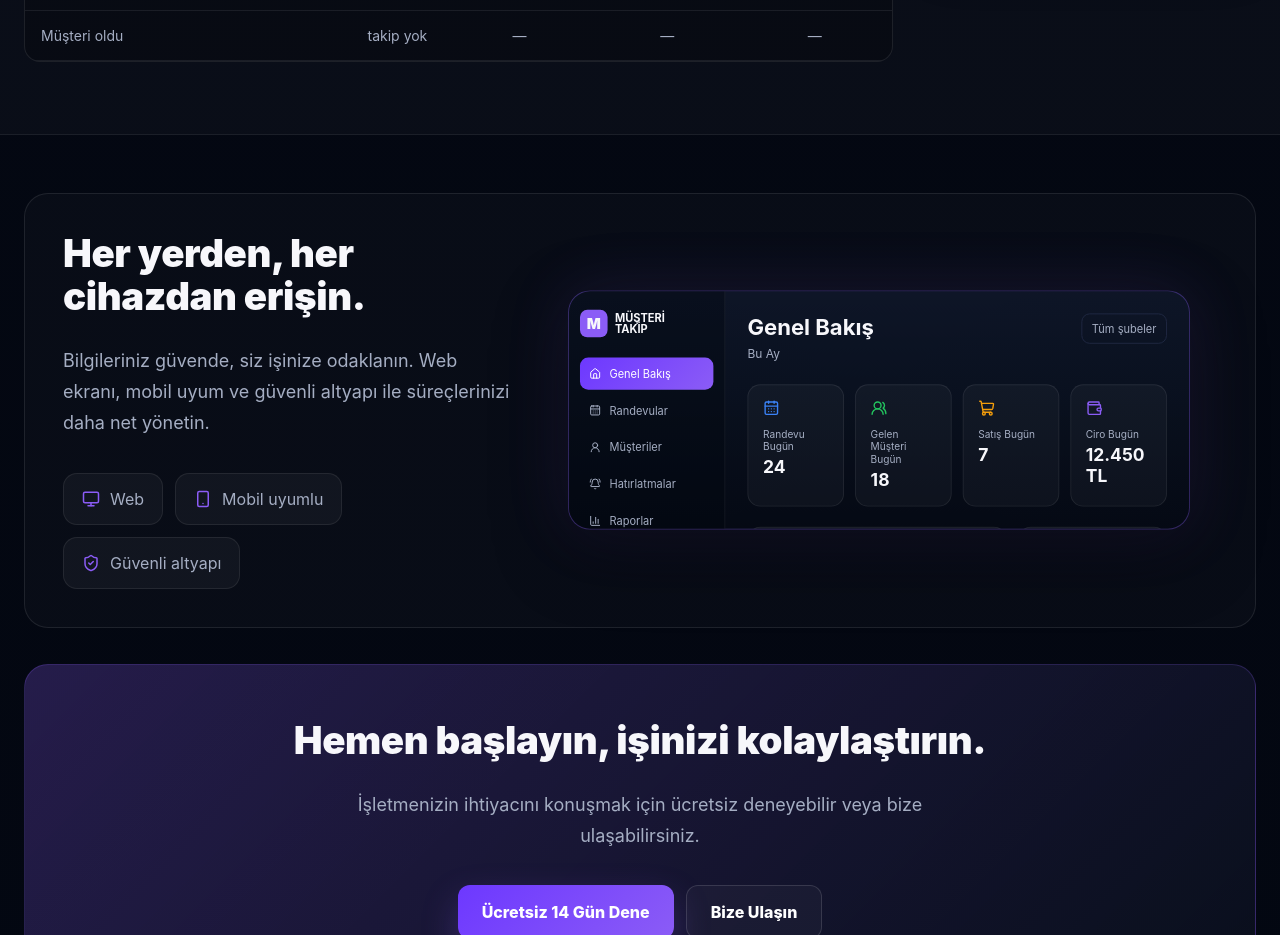
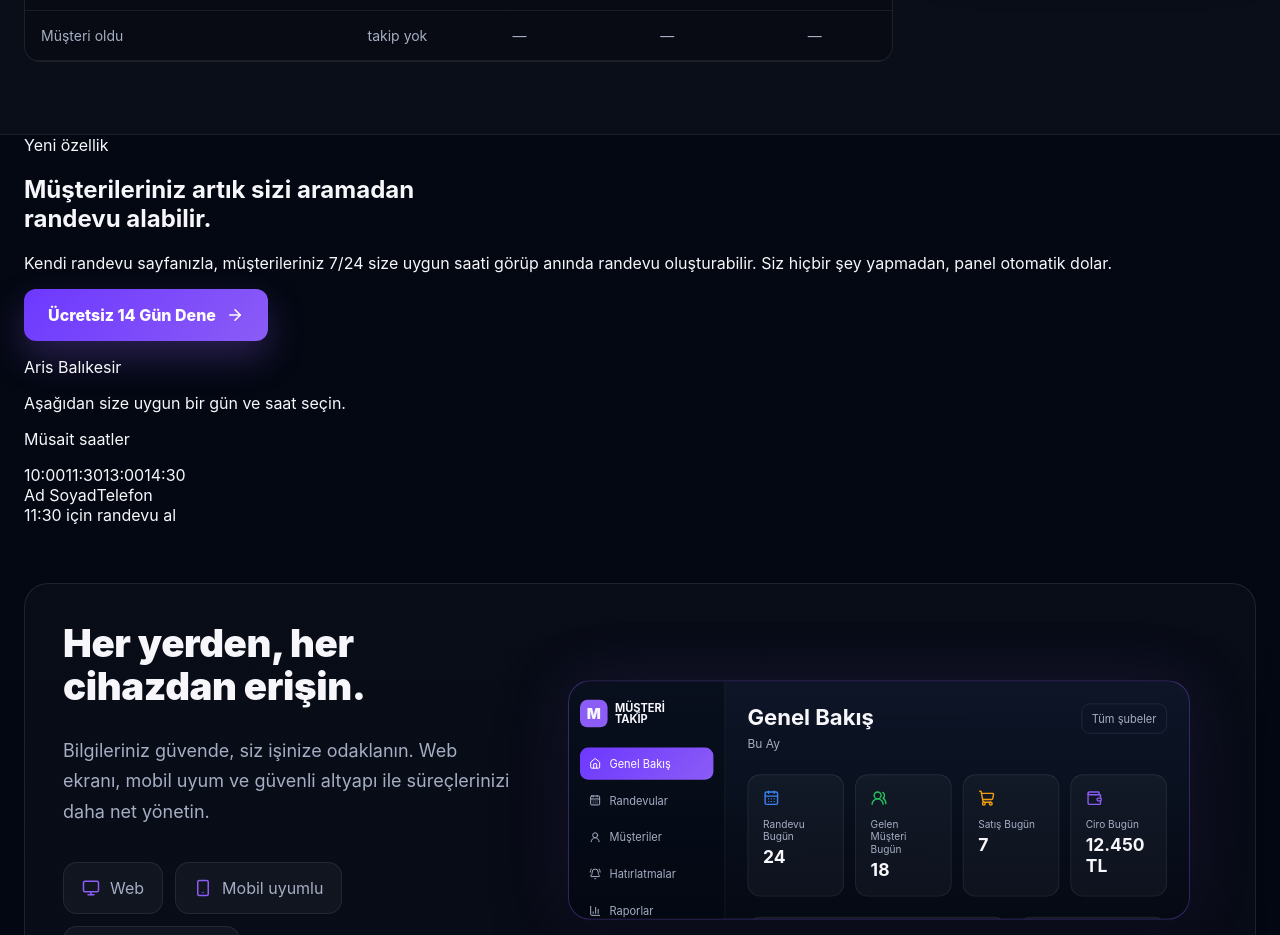
Before and after one commit to kubilaydijital/musteritakip, a React (Vite) app: page / in a window 1280 px wide. Shown: the part 2620-3555 px from the top of the page. Built offline with nearby package versions, Linux system fonts and the light colour scheme.

Commit message:
Update LandingPage.jsx

```diff
--- a/src/pages/LandingPage.jsx
+++ b/src/pages/LandingPage.jsx
@@ -82,6 +82,28 @@ export default function LandingPage() {
           </div>
         </section>
 
+        <section className="container booking-feature">
+          <div className="booking-feature-copy">
+            <span className="booking-badge"><span></span>Yeni özellik</span>
+            <h2>Müşterileriniz artık sizi aramadan<br/><strong>randevu alabilir.</strong></h2>
+            <p>Kendi randevu sayfanızla, müşterileriniz 7/24 size uygun saati görüp anında randevu oluşturabilir. Siz hiçbir şey yapmadan, panel otomatik dolar.</p>
+            <Link to="/deneme" className="btn btn-primary big">Ücretsiz 14 Gün Dene <ArrowRight size={18}/></Link>
+          </div>
+          <div className="booking-mock">
+            <p className="booking-mock-title">Aris Balıkesir</p>
+            <p className="booking-mock-sub">Aşağıdan size uygun bir gün ve saat seçin.</p>
+            <p className="booking-mock-label">Müsait saatler</p>
+            <div className="booking-mock-slots">
+              <span>10:00</span><span className="active">11:30</span><span>13:00</span><span>14:30</span>
+            </div>
+            <div className="booking-mock-fields">
+              <span>Ad Soyad</span>
+              <span>Telefon</span>
+              <div className="booking-mock-cta">11:30 için randevu al</div>
+            </div>
+          </div>
+        </section>
+
         <section className="container device-section">
           <div><h2>Her yerden, her cihazdan erişin.</h2><p>Bilgileriniz güvende, siz işinize odaklanın. Web ekranı, mobil uyum ve güvenli altyapı ile süreçlerinizi daha net yönetin.</p><div className="device-badges"><span><Monitor/>Web</span><span><Smartphone/>Mobil uyumlu</span><span><ShieldCheck/>Güvenli altyapı</span></div></div>
           <DashboardMock compact />
```
